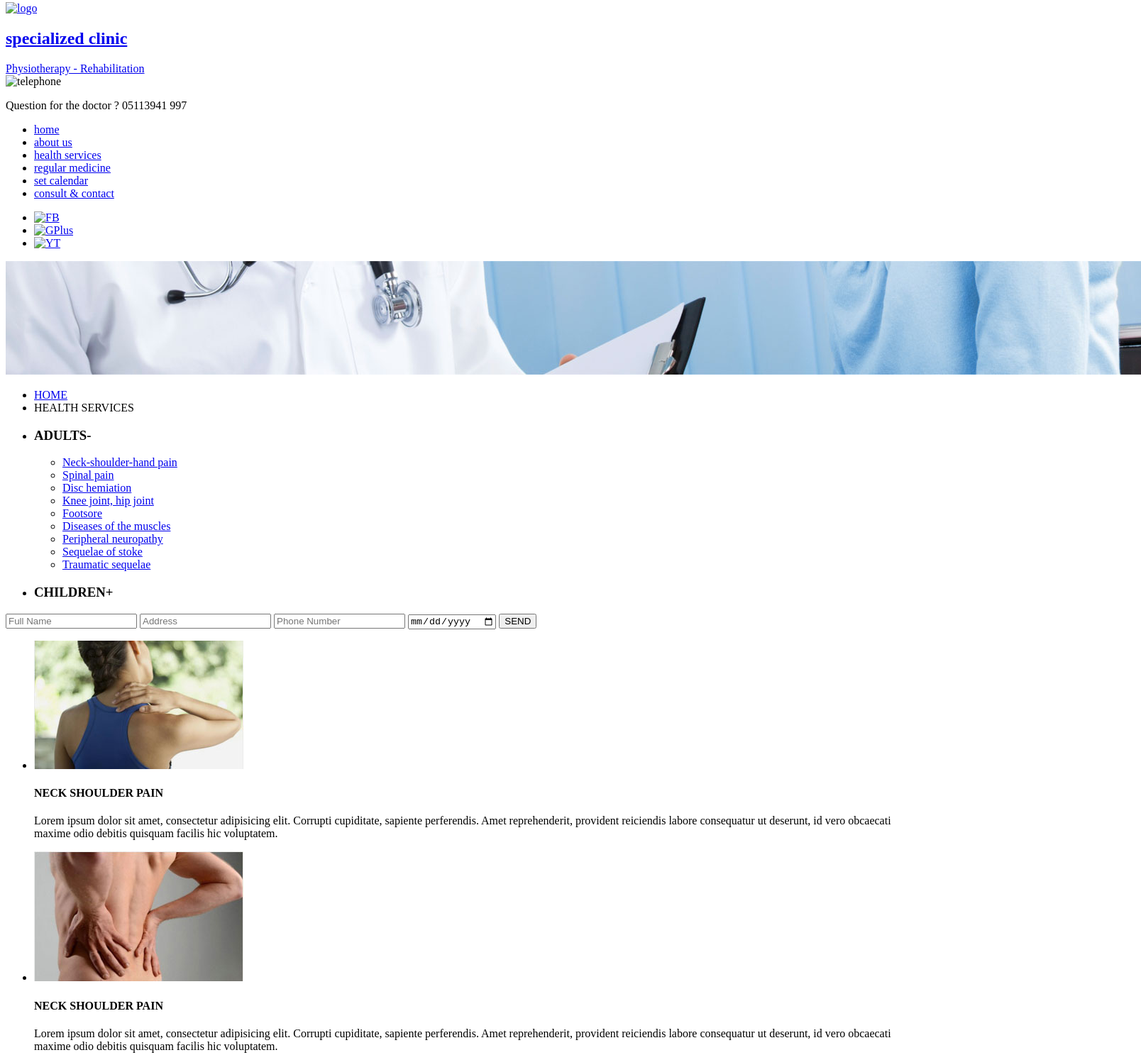
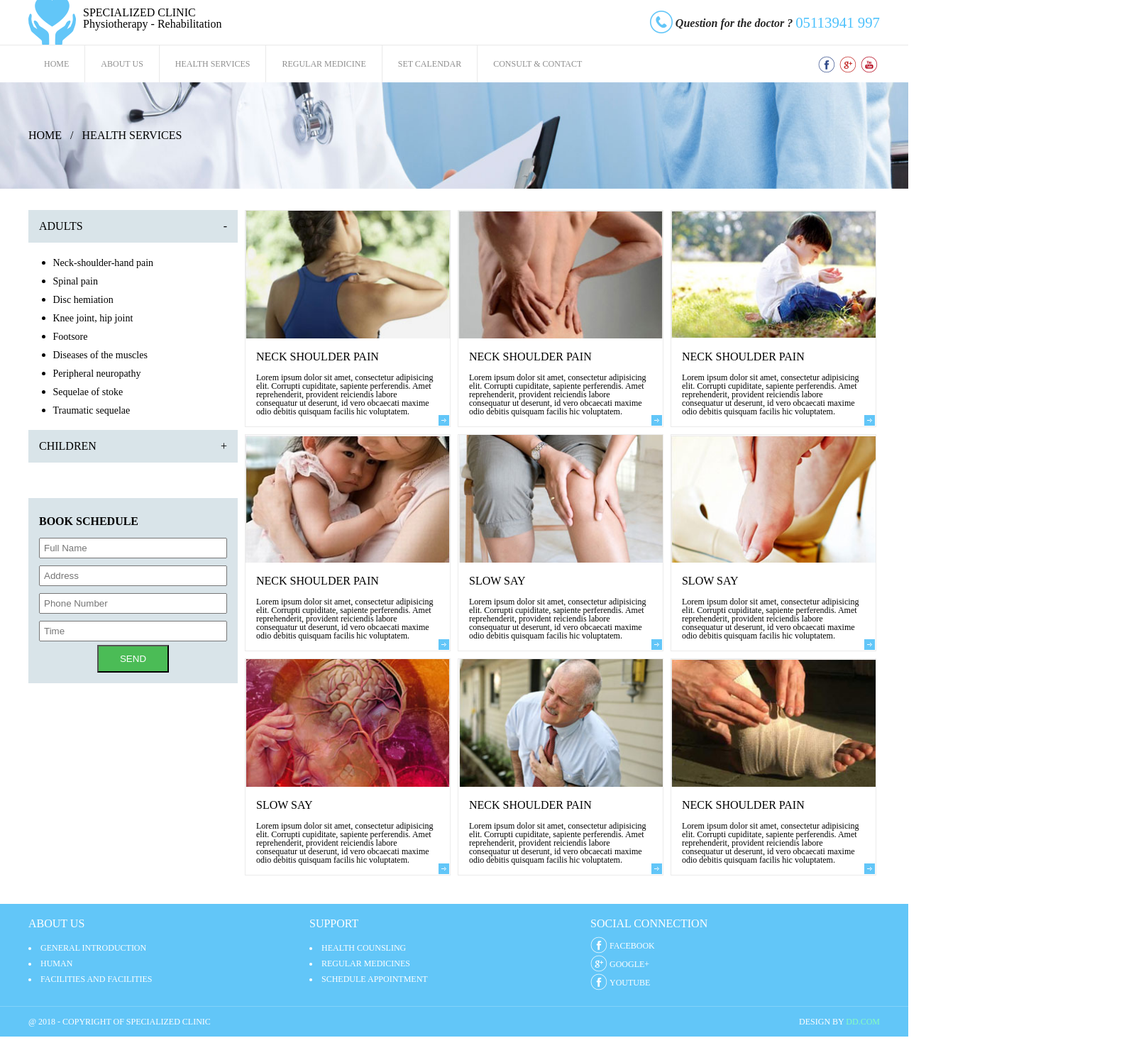
Before and after one commit to at-longtran/AT-FE-Training-Summer-2018-TranNhatLong, a plain HTML site: page index.html in a window 1280 px wide. Shown: the part 5-1492 px from the top of the page at 71% size, 1608 px wide, since content can reach past the window. After the commit the page ends 1466 px from the top, so only its background shows below. Drawn offline with Linux system fonts and the light colour scheme.

Commit message:
html page with css for full website version

```diff
--- a/index.html
+++ b/index.html
@@ -1,25 +1,33 @@
 <!DOCTYPE html>
 <html>
   <head>
-    <meta charset="utf-8" />
+    <meta charset="UTF-8">
+    <meta name="viewport" content="width=device-width, initial-scale=1.0">
+    <meta http-equiv="X-UA-Compatible" content="ie=edge">
+    <link rel="stylesheet" type="text/css" href="style/main.css">
+    <link rel="stylesheet" type="text/css" href="style/reset.css">
     <title>Simple HTML</title>
   </head>
   <body>
     <header class="page-header">
-      <section class="section-logo">
+      <section class="section-logo clearfix container">
+        <div class="logo">
+          <a href="#"><img src="image/logo.png" alt="logo"/></a>
           <div>
-          <a href="#">
-            <img src="#" alt="logo"/>
-            <h1>specialized clinic</h1>
+            <h1><a href="#">specialized clinic</a></h1>
             <span>Physiotherapy - Rehabilitation</span>
-          </a>
+          </div>
         </div>
         <div class="contact">
-          <img src="#" alt="telephone"/>
-          <p>Question for the doctor ? <span>05113941 997</span></p>
+          <p>
+            <span><img src="image/telephone.png" alt="telephone"/></span>
+            <span class="italic-text">Question for the doctor ? </span>
+            <span class="telephone-text">05113941 997</span>
+          </p>
         </div>
       </section>
-      <nav class="nav-header">
+      <nav class="nav-header clearfix">
+        <div class="container">
           <ul class="menu-page-list">
             <li class="menu-page-item"><a href="#">home</a>
             <li class="menu-page-item"><a href="#">about us</a>
@@ -29,25 +37,26 @@
             <li class="menu-page-item"><a href="#">consult & contact</a>
           </ul>
           <ul class="menu-social-list">
-          <li class="menu-social-item"><a href="#"><img src="#" alt="FB"></a>
-          <li class="menu-social-item"><a href="#"><img src="#" alt="GPlus"></a>
-          <li class="menu-social-item"><a href="#"><img src="#" alt="YT"></a>
+            <li class="menu-social-item"><a href="#"><img src="image/facebook-24@1X.png" alt="FB"></a>
+            <li class="menu-social-item"><a href="#"><img src="image/google_plus-24@1X.png" alt="GPlus"></a>
+            <li class="menu-social-item"><a href="#"><img src="image/youtube-24@1X.png" alt="YT"></a>
           </ul>
+        </div>
       </nav>
     </header>
     <main class="page-main">
       <section class="section-banner">
-        <img src="image/Banner.jpg" alt="#">
-        <ul class="breadcrumb">
+        <!-- <img src="image/Banner.jpg" alt="#"> -->
+        <ul class="breadcrumb container">
           <li><a href="#">HOME</a></li>
-          <li><span>HEALTH SERVICES</span></li>
+          <li>HEALTH SERVICES</li>
         </ul>
       </section>
-      <section class="section-content">
+      <section class="section-content container clearfix">
         <aside class="sidebar-left">
           <ul class="category-list">
             <li class="category-item">
-              <h3>ADULTS<span class="display_expand">-</span></h3>
+              <h4>ADULTS<span class="display-expand">-</span></h4>
               <ul class="adult-list">
                 <li class="adult-item"><a href="#">Neck-shoulder-hand pain</a></li>
                 <li class="adult-item"><a href="#">Spinal pain</a></li>
@@ -61,96 +70,148 @@
               </ul>
             </li>
             <li class="category-item">
-              <h3>CHILDREN<span class="display_expand">+</span></h3>
+              <h4>CHILDREN<span class="display-expand">+</span></h4>
             </li>
           </ul>
+          <div class="book-schedule-form">
+            <h3>BOOK SCHEDULE</h3>
             <form action="#" method="POST">
               <input type="text" id="name" placeholder="Full Name">
               <input type="text" id="address" placeholder="Address">
               <input type="text" id="phone" placeholder="Phone Number">
-            <input type="date" id="date" placeholder="Time">
+              <input type="datetime" id="date" placeholder="Time">
               <button type="submit" name="SEND">SEND</button>
             </form>
+          </div>
         </aside>
         <div class="main-content">
-          <ul class="disease-list">
+          <ul class="disease-list list-vertical">
             <li class="desease-item">
+              <div>
                 <a href="#"><img src="image/Img1.jpg" alt="#"></a>
                 <h4>NECK SHOULDER PAIN</h4>
                 <p>Lorem ipsum dolor sit amet, consectetur adipisicing elit. Corrupti cupiditate, sapiente perferendis. Amet reprehenderit, provident reiciendis labore consequatur ut deserunt, id vero obcaecati maxime odio debitis quisquam facilis hic voluptatem.</p>
+                <a href="#"><span class="right-arrow"></span></a>
+              </div>
             </li>
             <li class="desease-item">
+              <div>
                 <a href="#"><img src="image/Img2.jpg" alt="#"></a>
                 <h4>NECK SHOULDER PAIN</h4>
                 <p>Lorem ipsum dolor sit amet, consectetur adipisicing elit. Corrupti cupiditate, sapiente perferendis. Amet reprehenderit, provident reiciendis labore consequatur ut deserunt, id vero obcaecati maxime odio debitis quisquam facilis hic voluptatem.</p>
+                <a href="#"><span class="right-arrow"></span></a>
+              </div>
             </li>
             <li class="desease-item">
+              <div>
                 <a href="#"><img src="image/Img3.jpg" alt="#"></a>
                 <h4>NECK SHOULDER PAIN</h4>
                 <p>Lorem ipsum dolor sit amet, consectetur adipisicing elit. Corrupti cupiditate, sapiente perferendis. Amet reprehenderit, provident reiciendis labore consequatur ut deserunt, id vero obcaecati maxime odio debitis quisquam facilis hic voluptatem.</p>
+                <a href="#"><span class="right-arrow"></span></a>
+              </div>
             </li>
             <li class="desease-item">
+              <div>
                 <a href="#"><img src="image/Img4.jpg" alt="#"></a>
                 <h4>NECK SHOULDER PAIN</h4>
                 <p>Lorem ipsum dolor sit amet, consectetur adipisicing elit. Corrupti cupiditate, sapiente perferendis. Amet reprehenderit, provident reiciendis labore consequatur ut deserunt, id vero obcaecati maxime odio debitis quisquam facilis hic voluptatem.</p>
+                <a href="#"><span class="right-arrow"></span></a>
+              </div>
             </li>
             <li class="desease-item">
+              <div>
                 <a href="#"><img src="image/Img5.jpg" alt="#"></a>
                 <h4>SLOW SAY</h4>
                 <p>Lorem ipsum dolor sit amet, consectetur adipisicing elit. Corrupti cupiditate, sapiente perferendis. Amet reprehenderit, provident reiciendis labore consequatur ut deserunt, id vero obcaecati maxime odio debitis quisquam facilis hic voluptatem.</p>
+                <a href="#"><span class="right-arrow"></span></a>
+              </div>
             </li>
             <li class="desease-item">
+              <div>
                 <a href="#"><img src="image/Img6.jpg" alt="#"></a>
                 <h4>SLOW SAY</h4>
                 <p>Lorem ipsum dolor sit amet, consectetur adipisicing elit. Corrupti cupiditate, sapiente perferendis. Amet reprehenderit, provident reiciendis labore consequatur ut deserunt, id vero obcaecati maxime odio debitis quisquam facilis hic voluptatem.</p>
+                <a href="#"><span class="right-arrow"></span></a>
+              </div>
             </li>
             <li class="desease-item">
+              <div>
                 <a href="#"><img src="image/Img7.jpg" alt="#"></a>
                 <h4>SLOW SAY</h4>
                 <p>Lorem ipsum dolor sit amet, consectetur adipisicing elit. Corrupti cupiditate, sapiente perferendis. Amet reprehenderit, provident reiciendis labore consequatur ut deserunt, id vero obcaecati maxime odio debitis quisquam facilis hic voluptatem.</p>
+                <a href="#"><span class="right-arrow"></span></a>
+              </div>
             </li>
             <li class="desease-item">
+              <div>
                 <a href="#"><img src="image/Img8.jpg" alt="#"></a>
                 <h4>NECK SHOULDER PAIN</h4>
                 <p>Lorem ipsum dolor sit amet, consectetur adipisicing elit. Corrupti cupiditate, sapiente perferendis. Amet reprehenderit, provident reiciendis labore consequatur ut deserunt, id vero obcaecati maxime odio debitis quisquam facilis hic voluptatem.</p>
+                <a href="#"><span class="right-arrow"></span></a>
+              </div>
             </li>
             <li class="desease-item">
+              <div>
                 <a href="#"><img src="image/Img9.jpg" alt="#"></a>
                 <h4>NECK SHOULDER PAIN</h4>
                 <p>Lorem ipsum dolor sit amet, consectetur adipisicing elit. Corrupti cupiditate, sapiente perferendis. Amet reprehenderit, provident reiciendis labore consequatur ut deserunt, id vero obcaecati maxime odio debitis quisquam facilis hic voluptatem.</p>
+                <a href="#"><span class="right-arrow"></span></a>
+              </div>
             </li>
           </ul>
         </div>
       </section>
     </main>
     <footer class="page-footer">
-      <ul class="footer-list">
+      <div class="footer-top container">
+        <ul class="footer-list list-vertical clearfix">
           <li class="footer-item">
             <h4>about us</h4>
-          <ul class="footer-item-detail">
-            <li>general introduction</li>
-            <li>human</li>
-            <li>facilities and facilities</li>
+            <ul class="footer-item-detail footer-item-detail-custom">
+              <li><a href="#" class="link-style">general introduction</a></li>
+              <li><a href="#" class="link-style">human</a></li>
+              <li><a href="#" class="link-style">facilities and facilities</a></li>
             </ul>
           </li>
           <li class="footer-item">
             <h4>support</h4>
-          <ul class="footer-item-detail">
-            <li>health counsling</li>
-            <li>regular medicines</li>
-            <li>schedule appointment</li>
+            <ul class="footer-item-detail footer-item-detail-custom">
+              <li><a href="#" class="link-style">health counsling</a></li>
+              <li><a href="#" class="link-style">regular medicines</a></li>
+              <li><a href="#" class="link-style">schedule appointment</a></li>
             </ul>
           </li>
           <li class="footer-item">
             <h4>social connection</h4>
-          <ul class="footer-item-detail">
-            <li><img src="#" alt="fb-logo"/>facebook</li>
-            <li><img src="#" alt="gg-logo"/>google+</li>
-            <li><img src="#" alt="yt-logo"/>youtube</uli>
+            <ul class="footer-item-detail social">
+              <li>
+                <a href="#" class="link-style">
+                  <span><img src="image/facebook-24_tranparent@1X.png" alt="fb-logo"/></span>
+                  <span>facebook</span>
+                </a>
+              </li>
+              <li>
+                <a href="#" class="link-style">
+                  <span><img src="image/google_plus-24_tranparent@1X.png" alt="gg-logo"/></span>
+                  <span>google+</span>
+                </a>
+              </li>
+              <li>
+                <a href="#" class="link-style">
+                  <span><img src="image/facebook-24_tranparent@1X.png" alt="yt-logo"/></span>
+                  <span>youtube</span>
+                </a>
+              </li>
             </ul>
           </li>
         </ul>
-      <span>@ 2018 - copyright of specialized clinic</span>
+      </div>
+      <div class="footer-bottom">
+        <div class="container clearfix">
+          <div>@ 2018 - copyright of specialized clinic</div>
+          <div>design by <a href="dd.com">dd.com</a></div>
+        </div>
+      </div>
     </footer>
   </body>
 </html>
--- /dev/null
+++ b/style/main.css
@@ -0,0 +1,302 @@
+* {
+  box-sizing: border-box;
+  margin: 0;
+  padding: 0;
+}
+.container {
+  max-width: 1200px;
+  margin: auto;
+}
+.clearfix:after {
+  clear: both;
+  display: block;
+  content: "";
+}
+.link-style {
+  text-decoration: none;
+}
+.list-vertical {
+  list-style-type: none;
+}
+.list-vertical > li {
+  float: left;
+}
+.logo {
+  float: left;
+}
+.logo a {
+  text-decoration: none;
+  color: #000000;
+}
+.logo h1 {
+  text-transform: uppercase
+}
+.logo div {
+  float: left;
+  /* display: inline-block; */
+  vertical-align: middle;
+  padding: 15px 10px ;
+}
+.logo img {
+  float: left
+}
+.contact {
+  float: right;
+  vertical-align: middle;
+  padding-top: 20px;
+}
+.contact .italic-text {
+  font-style: italic;
+  color: rgb(40, 40, 40);
+  font-weight: bold;
+}
+.contact span {
+  display: inline-block;
+  vertical-align: middle;
+}
+.telephone-text {
+  color: #4cc1fc;
+  font-size: 1.3em;
+}
+.separate-line {
+  border-top: #e9e9e9 solid 1px;
+}
+.nav-header{
+  /* padding: 0 10%;
+  margin: auto; */
+  border-top: #e9e9e9 solid 1px;
+}
+.nav-header ul {
+  vertical-align: middle;
+  display: inline-block;
+}
+.menu-page-list {
+  list-style-type: none;
+  float: left;
+  margin-bottom: 0;
+}
+.menu-page-item {
+  float: left;
+  border-right: #e9e9e9 solid 1px;
+  padding: 0 10px;
+}
+.menu-page-item:nth-last-child(1) {
+  border-right: 0;
+}
+.menu-page-item a{
+  display: block;
+  padding: 20px 12px;
+  font-size: 12px;
+  color: rgb(142, 142, 142);
+  text-transform: uppercase;
+  text-decoration: none;
+}
+.menu-social-list {
+  list-style-type: none;
+  float: right;
+  padding-top: 15px;
+}
+.menu-social-item {
+  float: left;
+  padding: 0 3px;
+}
+.menu-social-item a{
+  float: left;
+
+}
+.section-banner {
+  background-image: url("../image/Banner.jpg");
+  background-size: 100% 100%;
+  height: 150px;
+  background-repeat: no-repeat;
+  /* display: flex; */
+  /* align-items: center; */
+}
+/*breadcrumb-section*/
+.breadcrumb {
+  /* max-width: 12  00px; */
+  list-style: none;
+  /* padding: 0 10%; */
+  /* display: inline-block; */
+  line-height: 150px;
+}
+.breadcrumb li {
+  display: inline;
+}
+.breadcrumb li+li:before {
+  padding: 8px;
+  color: black;
+  content: "/\00a0";
+}
+.breadcrumb li a {
+  color: black;
+  text-decoration: none;
+}
+.breadcrumb li a:hover {
+  color: #01447e;
+  text-decoration: underline;
+}
+/*end bread-crumb*/
+.section-content {
+  padding: 30px 0 10px;
+}
+
+.sidebar-left {
+  width: 25%;
+  float: left;
+  padding: 0 5px 0 0;
+}
+.category-list {
+  margin-bottom: 50px;
+}
+.category-item {
+  list-style-type: none;
+}
+.category-item > h4 {
+  padding: 15px;
+  background-color: #d9e4e9;
+  position: relative;
+  display: flex;
+  align-items: center;
+
+}
+.display-expand {
+  position: absolute;
+  right: 0;
+  padding: 15px;
+}
+.adult-list {
+  max-width: 80%;
+  padding: 5% 5px;
+  margin: auto;
+  list-style-type: disc;
+}
+.adult-item {
+  padding: 5px 0;
+}
+.adult-item a {
+  text-decoration: none;
+  color: #000000;
+  font-size: 14px;
+}
+.book-schedule-form {
+  padding: 15px;
+  background-color: #d9e4e9;
+}
+.book-schedule-form h3 {
+  font-weight: bold;
+  padding: 10px 0;
+}
+.book-schedule-form input {
+  width: 100%;
+  margin: 5px 0;
+  padding: 5px;
+}
+.book-schedule-form button {
+  display: block;
+  margin: auto;
+  background: #4bbc56;
+  padding: 10px 30px;
+  color: #ffffff;
+}
+
+.main-content {
+  width: 75%;
+  float: right;
+}
+.desease-item {
+  width: calc(100%/3 - 10px);
+  margin: 0 5px 10px;
+  border: #ebebeb solid 1px;
+  position: relative;
+}
+.desease-item img {
+  max-width: 100%;
+  height: 180px;
+}
+.desease-item h4 {
+  padding: 15px;
+}
+.desease-item p {
+  padding: 0 15px 15px;
+  font-size: 12px;
+}
+.right-arrow {
+  position: absolute;
+  bottom: 0;
+  right: 0;
+  padding: 0.5rem;
+  background-image: url("../image/arrow-right.png");
+  background-repeat: no-repeat;
+}
+
+.page-footer{
+  background: #62c6f8;
+  text-transform: uppercase;
+  color: white;
+}
+.footer-list {
+  margin: 20px 0;
+}
+.footer-list li {
+  font-size: 12px;
+}
+.footer-list h4 {
+  font-size:16px
+}
+.footer-list a{
+  color: #ffffff;
+}
+.footer-list a:hover {
+  color: blue;
+}
+.footer-item {
+  width: 33%;
+}
+.footer-item h4{
+  padding: 20px 0 10px;
+}
+.footer-item-detail {
+  list-style-type: disc;
+  list-style-position: inside;
+}
+.footer-item-detail-custom li{
+  padding-top: 10px;
+}
+.social {
+  list-style-type: none;
+}
+.social span {
+  display: inline-block;
+  vertical-align: middle;
+}
+.footer-bottom {
+  border-top: solid 1px #81d1f9;
+}
+.footer-bottom .container {
+  padding: 15px 0;
+  position: relative;
+  font-size: 12px;
+}
+.footer-bottom .container div:nth-child(1) {
+  float: left;
+}
+.footer-bottom .container div:nth-child(2) {
+  float: right;
+}
+.footer-bottom .container div:nth-child(2) a {
+  color: #86ffbf;
+  text-decoration: none;
+}
+
+@media screen and (max-width: 1023px) {
+
+}
+
+@media screen and (max-width: 767px) {
+
+}
+
+@media screen and (max-width: 479px) {
+
+}
--- /dev/null
+++ b/style/reset.css
@@ -0,0 +1,43 @@
+html, body, div, span, applet, object, iframe,
+h1, h2, h3, h4, h5, h6, p, blockquote, pre,
+a, abbr, acronym, address, big, cite, code,
+del, dfn, em, img, ins, kbd, q, s, samp,
+small, strike, strong, sub, sup, tt, var,
+b, u, i, center,
+dl, dt, dd, ol, ul, li,
+fieldset, form, label, legend,
+table, caption, tbody, tfoot, thead, tr, th, td,
+article, aside, canvas, details, embed,
+figure, figcaption, footer, header, hgroup,
+menu, nav, output, ruby, section, summary,
+time, mark, audio, video {
+	margin: 0;
+	padding: 0;
+	border: 0;
+	font-size: 100%;
+	font: inherit;
+	vertical-align: baseline;
+}
+/* HTML5 display-role reset for older browsers */
+article, aside, details, figcaption, figure,
+footer, header, hgroup, menu, nav, section {
+	display: block;
+}
+body {
+	line-height: 1;
+}
+ol, ul {
+	list-style: none;
+}
+blockquote, q {
+	quotes: none;
+}
+blockquote:before, blockquote:after,
+q:before, q:after {
+	content: '';
+	content: none;
+}
+table {
+	border-collapse: collapse;
+	border-spacing: 0;
+}
```
Also changed, not shown: image/Layer 32@1X.png (added), image/Layer 7@1X.png (added), image/arrow-right.png (added), image/facebook-24@1X.png (added), image/facebook-24_tranparent@1X.png (added), image/google_plus-24@1X.png (added), image/google_plus-24_tranparent@1X.png (added), image/logo.png (added), image/telephone.png (added), image/youtube-24@1X.png (added), image/youtube-24_tranparent@1X.png (added). Lines whose indentation alone changed are shown as unchanged.
